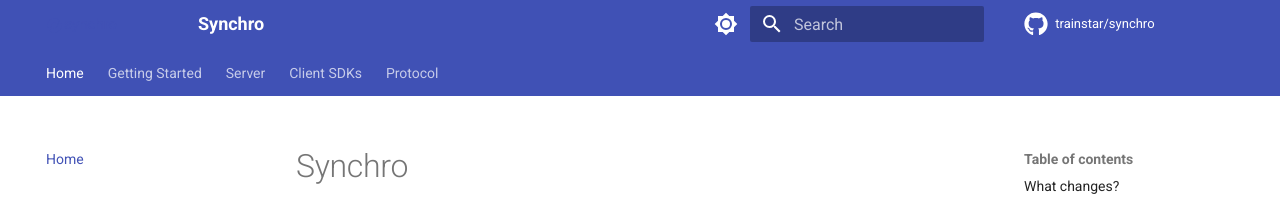
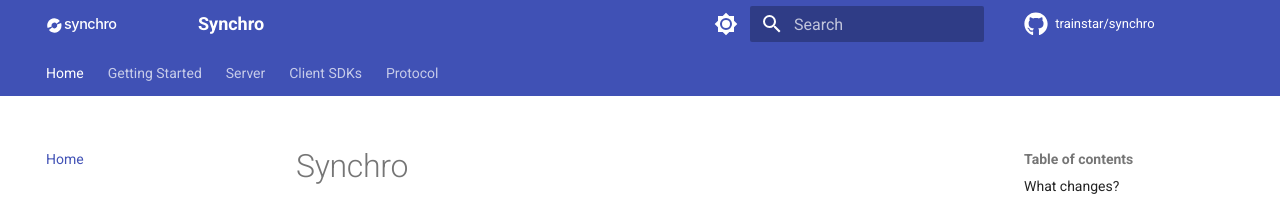
Before and after one commit to trainstar/synchro, an MkDocs documentation site: the page built from docs/index.md, in a window 1280 px wide. Shown: the top 205 px of the page. Built offline with MkDocs 1.6.1 and Material for MkDocs 9.7.7, drawn with Linux system fonts in a browser that asks for light colours; comment, search, counter and statistics services are not loaded.

Commit message:
fix: white logo for docs header (indigo-on-indigo was invisible)

```diff
--- a/mkdocs.yml
+++ b/mkdocs.yml
@@ -28,7 +28,7 @@
     - content.code.copy
     - content.tabs.link
     - toc.follow
-  logo: assets/synchro-logo.svg
+  logo: assets/synchro-logo-white.svg
   favicon: assets/synchro-logo.svg
   icon:
     repo: fontawesome/brands/github
```
Also changed, not shown: docs/assets/synchro-logo-white.svg (added).
